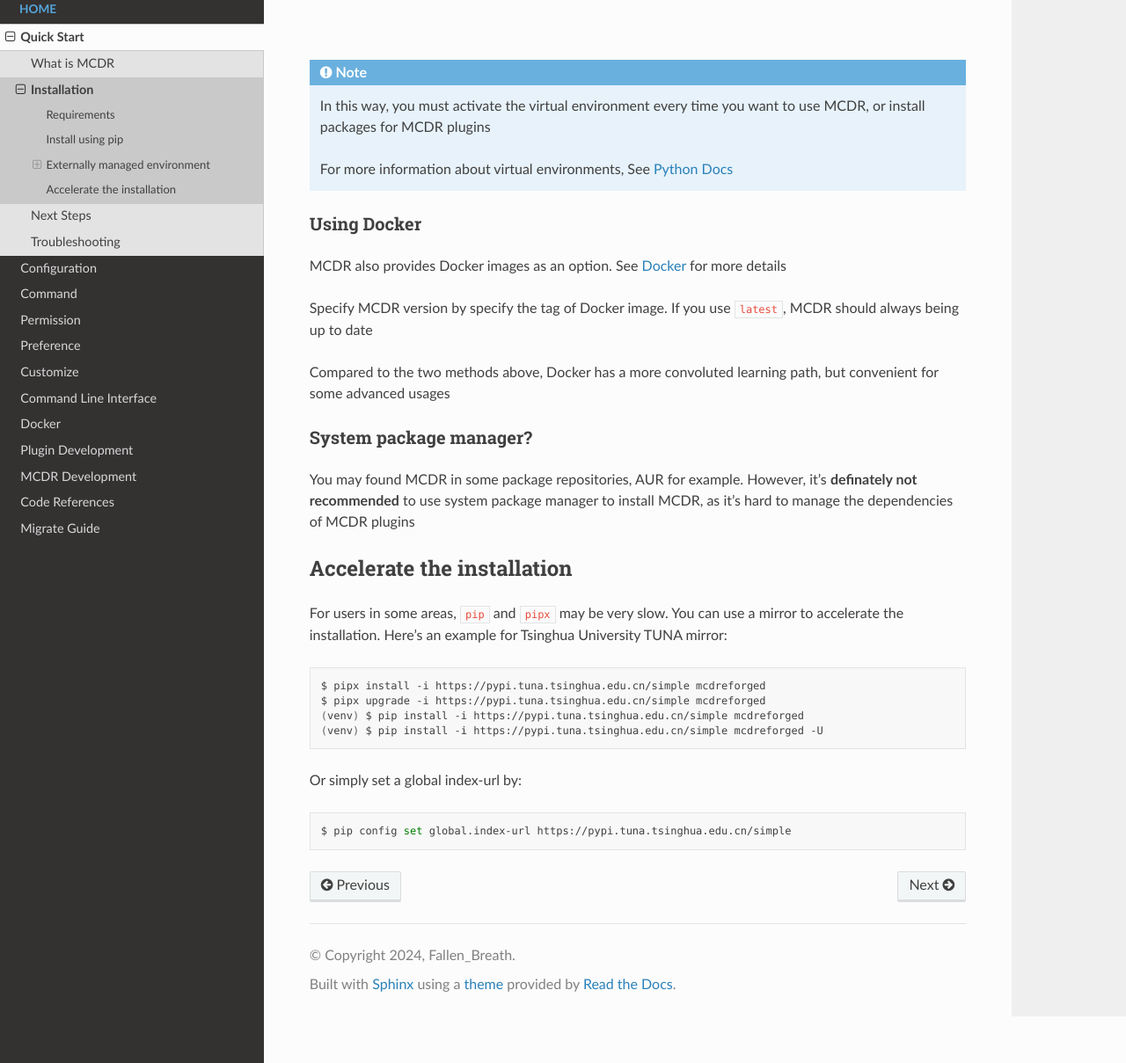
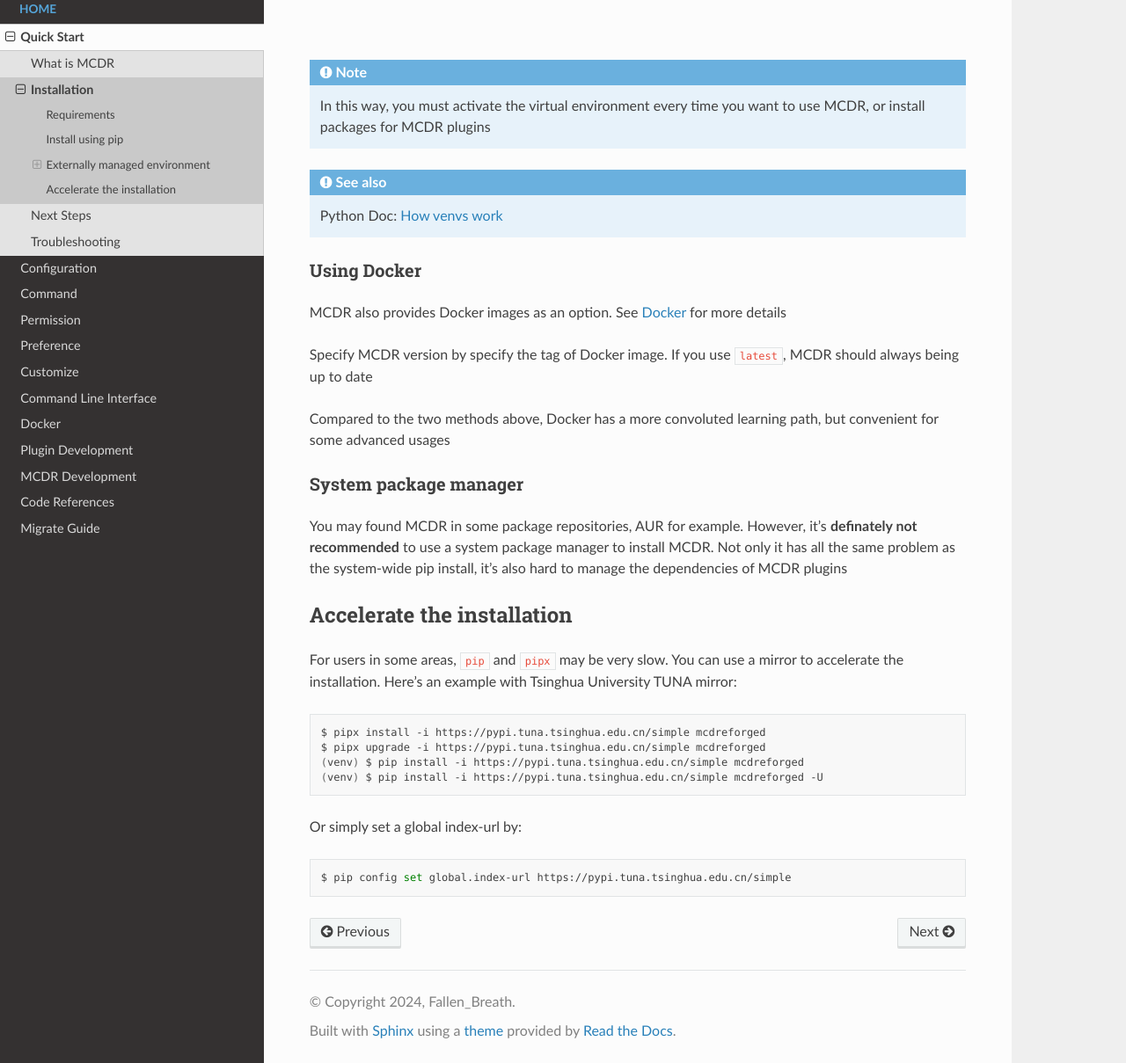
Before and after one commit to MCDReforged/MCDReforged, a Sphinx documentation site: the page built from docs/source/quick_start/install.rst, in a window 1280 px wide and 1400 px high, scrolled down 3260 px, cut to the strip 191-1400 px from the top of the window. Shown: the whole strip at 88% size. Built offline with Sphinx 7.4.7 and the Read the Docs theme 3.1.0, drawn with Linux system fonts in a browser that asks for light colours; pages that are not in the unit, such as notebooks, are missing from menus; the version number could not be read and is left out; comment, search, counter and statistics services are not loaded; some of the changed text lies outside the part shown.

Commit message:
doc(quick_start): some wording fixes

```diff
--- a/docs/source/quick_start/install.rst
+++ b/docs/source/quick_start/install.rst
@@ -180,7 +180,9 @@ An animated demo with bash:
 
     In this way, you must activate the virtual environment every time you want to use MCDR, or install packages for MCDR plugins
 
-    For more information about virtual environments, See `Python Docs <https://docs.python.org/3/library/venv.html>`__
+.. seealso ::
+
+    Python Doc: `How venvs work <https://docs.python.org/3/library/venv.html#how-venvs-work>`__
 
 Using Docker
 ~~~~~~~~~~~~
@@ -191,15 +193,15 @@ Specify MCDR version by specify the tag of Docker image. If you use ``latest``,
 
 Compared to the two methods above, Docker has a more convoluted learning path, but convenient for some advanced usages
 
-System package manager?
-~~~~~~~~~~~~~~~~~~~~~~~
+System package manager
+~~~~~~~~~~~~~~~~~~~~~~
 
-You may found MCDR in some package repositories, AUR for example. However, it's **definately not recommended** to use system package manager to install MCDR, as it's hard to manage the dependencies of MCDR plugins
+You may found MCDR in some package repositories, AUR for example. However, it's **definately not recommended** to use a system package manager to install MCDR. Not only it has all the same problem as the system-wide pip install, it's also hard to manage the dependencies of MCDR plugins
 
 Accelerate the installation
 ---------------------------
 
-For users in some areas, ``pip`` and ``pipx`` may be very slow. You can use a mirror to accelerate the installation. Here's an example for
+For users in some areas, ``pip`` and ``pipx`` may be very slow. You can use a mirror to accelerate the installation. Here's an example with
 Tsinghua University TUNA mirror:
 
 .. code-block:: bash
```
Also changed, not shown: other parts of docs/source/quick_start/install.rst (+1 -1 lines).
